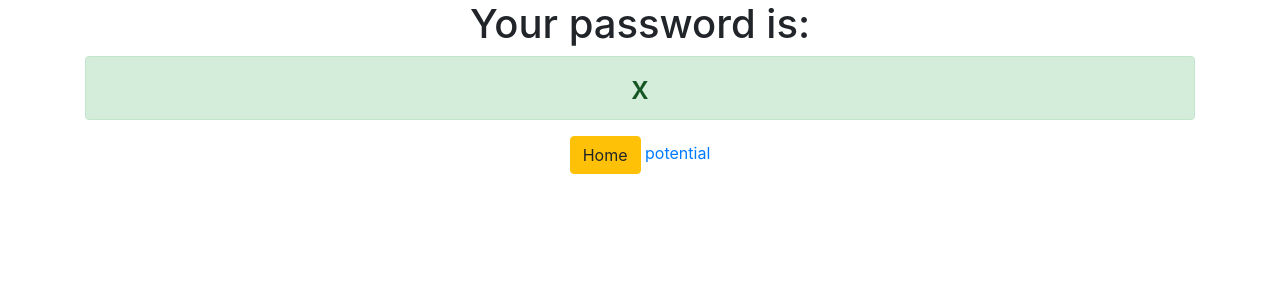
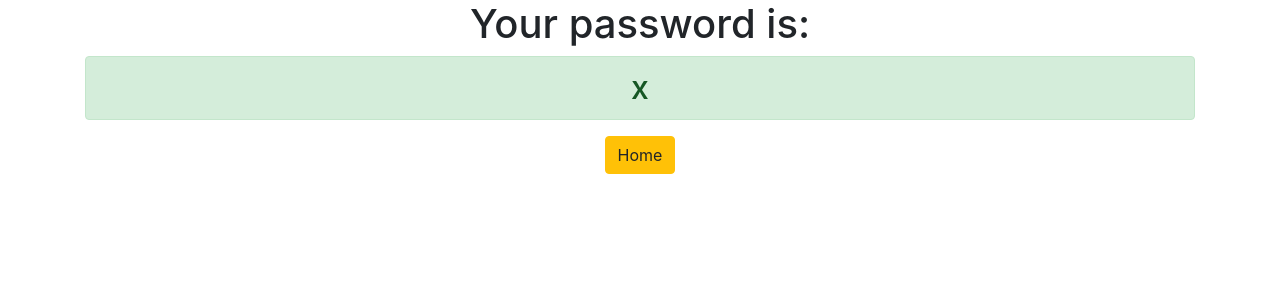
Before and after one commit to RatRaceExit/django3-password_generator, a Django app: template generator/templates/generator/password.html in a window 1280 px wide. Shown: the top 300 px of the page. Run offline with Django 3.2, Linux system fonts and the light colour scheme; the template is opened without the code that fills it: most values are stand-ins (such as "Sample title", 1, 10 or a date in 2020); some libraries are stand-ins or nearby versions.

Commit message:
remove potential client page

```diff
--- a/generator/templates/generator/password.html
+++ b/generator/templates/generator/password.html
@@ -3,5 +3,4 @@
 <h1>Your password is:</h1>
 <h2 class="alert alert-success">{{password}}</h2>
 <a href="{% url 'home' %}" class="btn btn-warning">Home</a>
-<a href="{% url 'potential_client' %}">potential</a>
 </div>
--- a/generator/templates/generator/potential_client.html
+++ /dev/null
@@ -1 +0,0 @@
-<h1>Potential Client</h1>
--- a/generator/views.py
+++ b/generator/views.py
@@ -5,9 +5,6 @@ import random
 
 def home(request):
     return render(request,'generator/home.html')
-
-def potential_client(request):
-    return render(request,'generator/potential_client.html')
 
 def about(request):
     return render(request,'generator/about.html')
--- a/password_generator/urls.py
+++ b/password_generator/urls.py
@@ -21,6 +21,5 @@ urlpatterns = [
     path('', views.home),
     path('home/', views.home, name = 'home'),
     path('about/', views.about, name = 'about'),
-    path('potential_client/',views.potential_client, name = 'potential_client'),
     path('generatedpassword/', views.password, name= 'password'),
 ]
```
